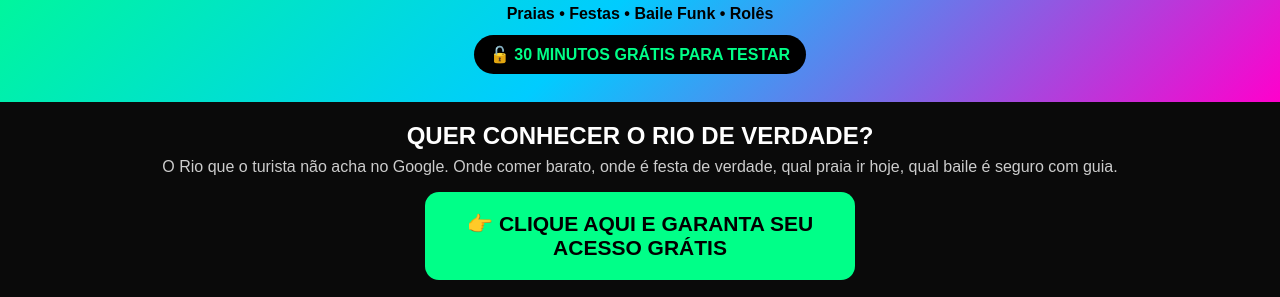
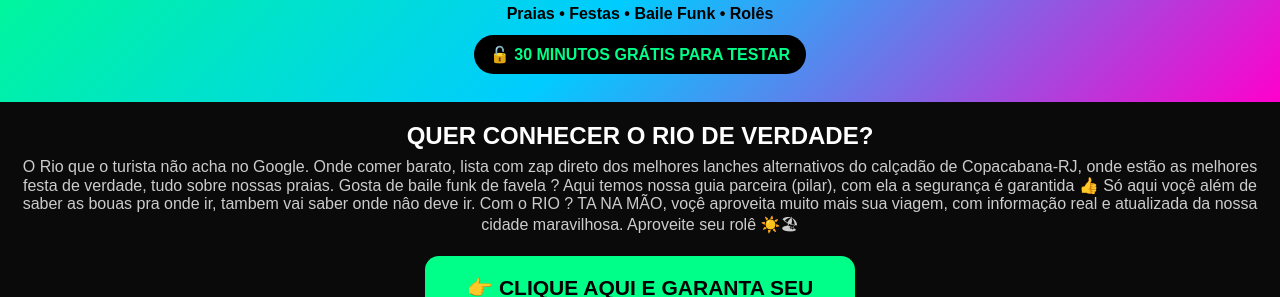
Before and after one commit to raizdigital85-del/rio-na-mao, a plain HTML site: page index.html in a window 1280 px wide. Shown: the part 136-433 px from the top of the page. Drawn offline with Linux system fonts and the light colour scheme.

Commit message:
Update index.html

```diff
--- a/index.html
+++ b/index.html
@@ -3,7 +3,7 @@
 <head>
 <meta charset="UTF-8">
 <meta name="viewport" content="width=device-width, initial-scale=1.0">
-<title>RIO TA NA MÃO DIGITAL 👽 - VERSÃO COMPLETA + LIBERAÇÃO AUTOMÁTICA</title>
+<title>RIO ? TA NA MÃO DIGITAL 👽 - LIBERAÇÃO AUTOMÁTICA</title>
 <style>
 *{margin:0;padding:0;box-sizing:border-box;font-family:Arial,Helvetica,sans-serif}
 body{background:#0a0a0a;color:#fff;text-align:center;padding-bottom:90px}
@@ -54,7 +54,7 @@ input,select{width:100%;max-width:430px;padding:14px;border-radius:10px;border:1
 <div class="header"><h1>🌴 RIO MAP 👽<br>SPACE 4:20</h1><p>RIO NA MÃO COM THIAGO ALIEN</p><p>Praias • Festas • Baile Funk • Rolês</p><div class="badge">🔓 30 MINUTOS GRÁTIS PARA TESTAR</div></div>
 <div class="main">
 <h2>QUER CONHECER O RIO DE VERDADE?</h2>
-<p style="color:#ccc;margin-top:8px">O Rio que o turista não acha no Google. Onde comer barato, onde é festa de verdade, qual praia ir hoje, qual baile é seguro com guia.</p>
+<p style="color:#ccc;margin-top:8px">O Rio que o turista não acha no Google. Onde comer barato, lista com zap direto dos melhores lanches alternativos do calçadão de Copacabana-RJ, onde estão as melhores festa de verdade, tudo sobre nossas praias. Gosta de baile funk de favela ? Aqui temos nossa guia parceira (pilar), com ela a segurança é garantida 👍 Só aqui voçê além de saber as bouas pra onde ir, tambem vai saber onde nâo deve ir. Com o RIO ? TA NA MÃO, voçê aproveita muito mais sua viagem, com informação real e atualizada da nossa cidade maravilhosa. Aproveite seu rolê ☀️🏖</p>
 <button class="btn-green" onclick="startFree()">👉 CLIQUE AQUI E GARANTA SEU ACESSO GRÁTIS</button>
 <div class="qr-box" onclick="startFree()"><h3>📱 SCAN ME</h3><img src="https://api.qrserver.com/v1/create-qr-code/?size=300x300&data=https://raizdigital85-del.github.io/rio-na-mao/"><p><b>APONTE A CÂMERA E ENTRE NO GRÁTIS!</b></p></div>
 <h2>👤 JÁ TEM CONTA? ENTRA AQUI</h2>
```
